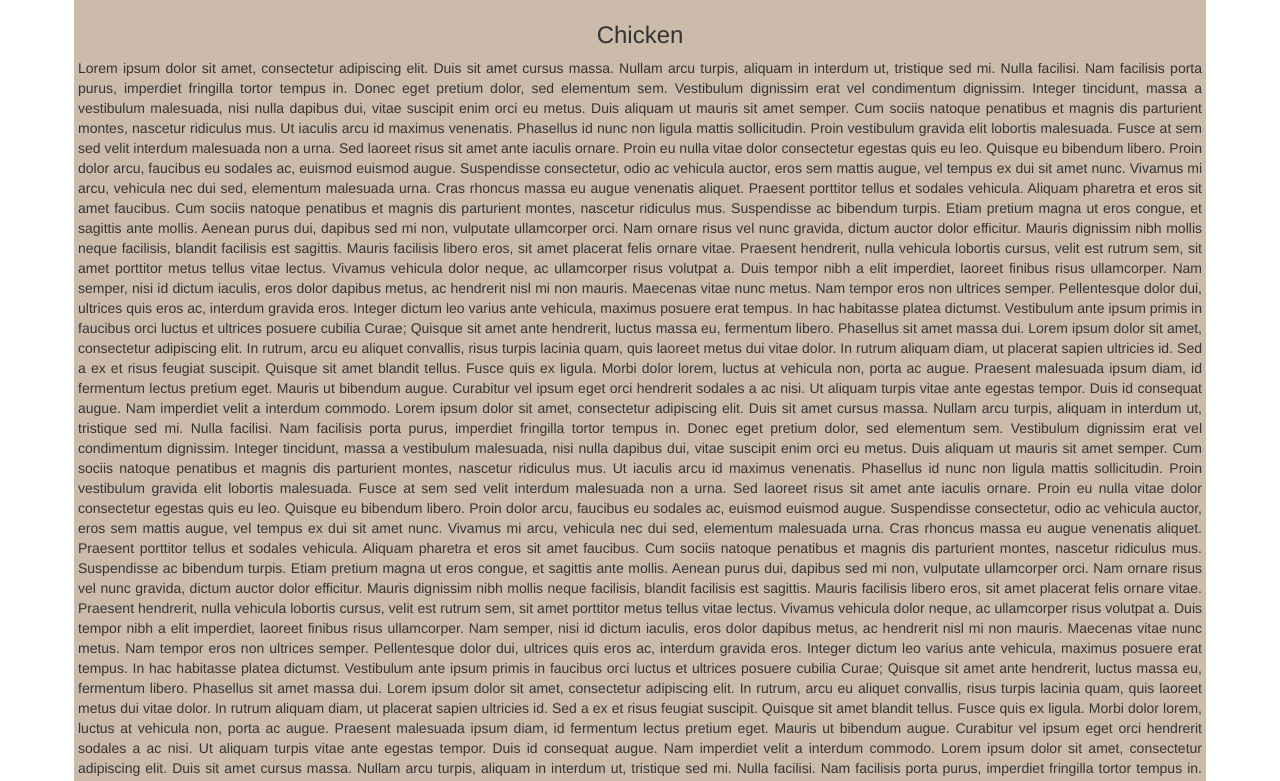
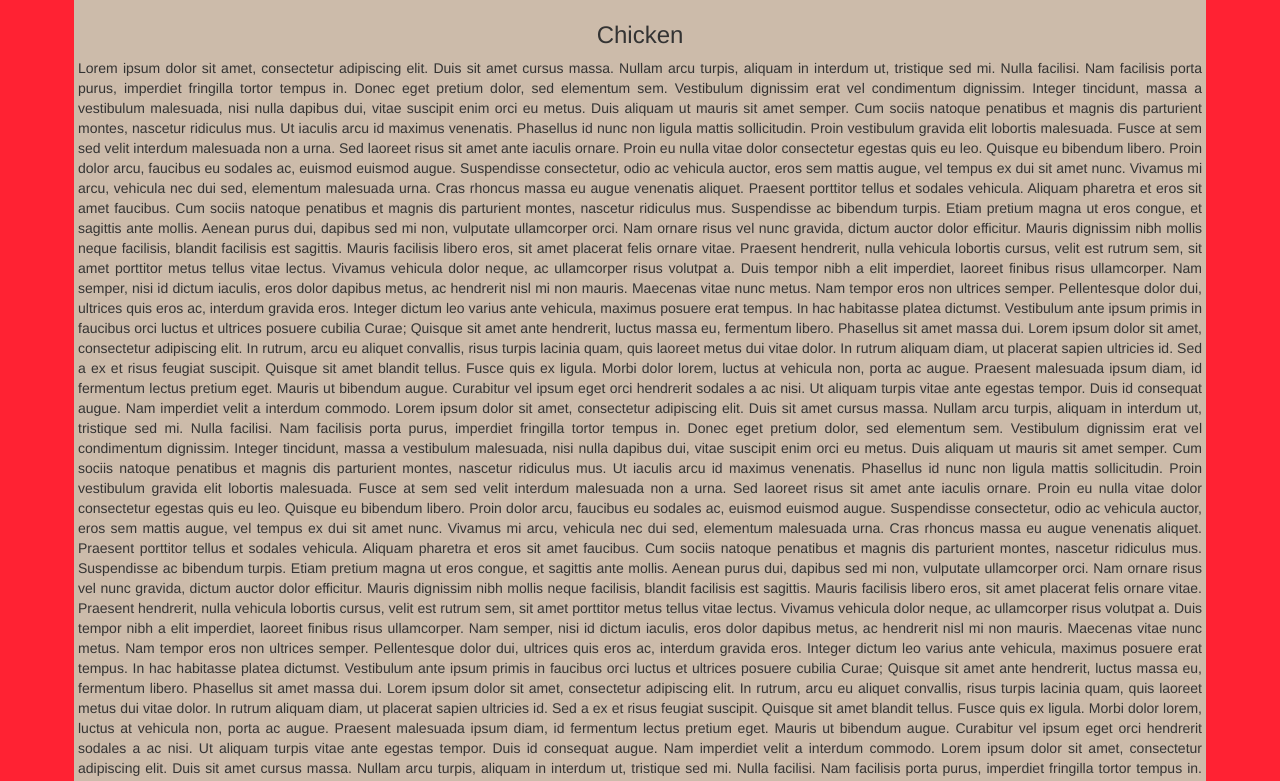
Before and after one commit to chin8/coursera-css, a plain HTML site: page module3-solution/index.html in a window 1280 px wide. Shown: the part 123-904 px from the top of the page. Drawn offline with Linux system fonts and the light colour scheme.

Commit message:
added background to the body

```diff
--- a/module3-solution/css/style.css
+++ b/module3-solution/css/style.css
@@ -1,3 +1,6 @@
+body {
+    background-color: #f23;
+}
 #header-nav {
     background-color: #abc;
     border-radius: 0;
```
